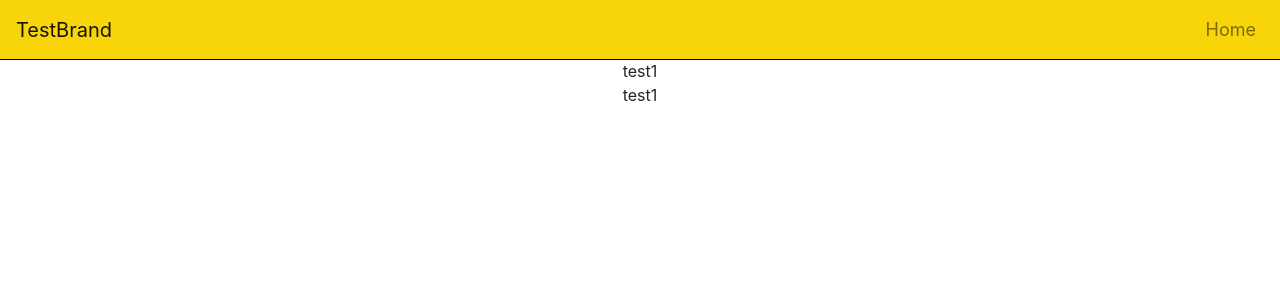
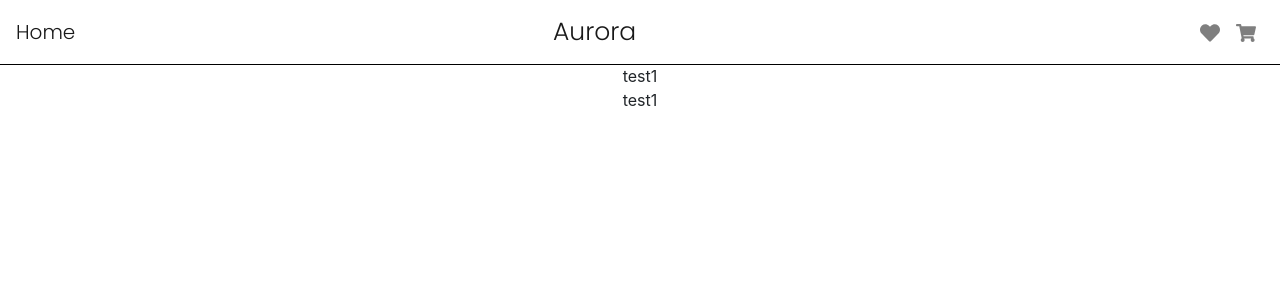
Before and after one commit to MartinYordanov374/WebStore-FullStack-Mockup, a React (Create React App) app: page / in a window 1280 px wide. Shown: the top 300 px of the page. Built offline with nearby package versions, Linux system fonts and the light colour scheme.

Commit message:
Changed the navbar styling

```diff
--- a/src/Components/Header.js
+++ b/src/Components/Header.js
@@ -2,15 +2,21 @@ import React from 'react'
 import {Navbar, Nav, NavbarBrand, NavItem, NavLink} from 'react-bootstrap'
 import 'bootstrap/dist/css/bootstrap.min.css';
 import './css/Header.css'
+import {FaHeart, FaShoppingCart} from 'react-icons/fa'
 export default function Header() {
     return (
         <div>
             <Navbar variant='light'>
-                <NavbarBrand>TestBrand</NavbarBrand>
+                <NavbarBrand href='#'>Home</NavbarBrand>
+
+                <NavbarBrand className='navbarBrand'>Aurora</NavbarBrand>
                 <Nav className='ml-auto'>
                     <NavItem>
                         <NavLink>
-                            Home
+                            <FaHeart size={20}></FaHeart>
+                        </NavLink>
+                        <NavLink>
+                            <FaShoppingCart size={20}></FaShoppingCart>
                         </NavLink>
                     </NavItem>
                 </Nav>
--- a/src/Components/css/Header.css
+++ b/src/Components/css/Header.css
@@ -1,8 +1,10 @@
+@import url("https://fonts.googleapis.com/css2?family=Poppins:wght@300&display=swap");
 .nav-link {
   -webkit-transition: linear 0.6s;
   transition: linear 0.6s;
   color: black;
   font-size: 18px;
+  display: inline;
 }
 
 .nav-link:hover {
@@ -11,8 +13,14 @@
 }
 
 .navbar {
-  background-color: #f7d50a;
+  background-color: white;
   -webkit-box-shadow: 0px 1px 0px 0px black;
           box-shadow: 0px 1px 0px 0px black;
+  font-family: 'Poppins', sans-serif;
+}
+
+.navbar .navbarBrand {
+  margin-left: 37%;
+  font-size: 25px;
 }
 /*# sourceMappingURL=Header.css.map */
--- a/src/Components/css/Header.scss
+++ b/src/Components/css/Header.scss
@@ -1,8 +1,18 @@
-$backgroundColorNavbar: #f7d50a;
+$backgroundColorNavbar: white;
+
+@import url('https://fonts.googleapis.com/css2?family=Poppins:wght@300&display=swap');
+
+@mixin textProps{
+    font-family: 'Poppins', sans-serif;
+
+
+}
+
 .nav-link{
     transition: linear 0.6s;
     color: black;
     font-size: 18px;
+    display: inline;
     &:hover{
         transition: linear 0.6s;
     }
@@ -10,4 +20,10 @@ $backgroundColorNavbar: #f7d50a;
 .navbar{
     background-color: $backgroundColorNavbar;
     box-shadow: 0px 1px 0px 0px black;
+    @include textProps();
+    .navbarBrand{
+
+        margin-left: 37%;
+        font-size: 25px;
+        }
 }
```
Also changed, not shown: 1 other file (tests, documents, lock files or other folders).
